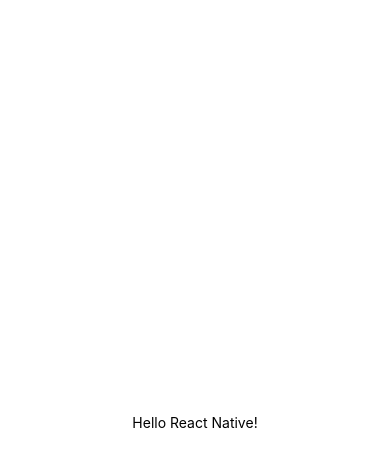
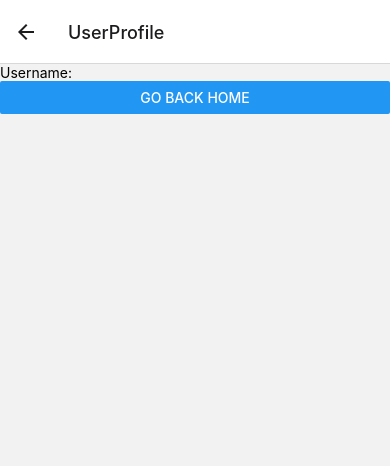
Before and after one commit to class-labs/hello-rn-old, a React Native app: screen /UserProfile in a window 390 px wide. Shown: the top 466 px of the page. Built offline with nearby package versions, Linux system fonts and the light colour scheme.

Commit message:
Add React Navigation

```diff
--- a/package.json
+++ b/package.json
@@ -14,10 +14,14 @@
     "test": "npm run typecheck && npm run lint && npm run format:check"
   },
   "dependencies": {
+    "@react-navigation/native": "^6.1.6",
+    "@react-navigation/native-stack": "^6.9.12",
     "expo": "~48.0.15",
     "expo-status-bar": "~1.4.4",
     "react": "18.2.0",
-    "react-native": "0.71.7"
+    "react-native": "0.71.7",
+    "react-native-safe-area-context": "4.5.0",
+    "react-native-screens": "~3.20.0"
   },
   "devDependencies": {
     "@babel/core": "^7.20.0",
--- a/src/App.tsx
+++ b/src/App.tsx
@@ -1,18 +1,20 @@
-import { StyleSheet, Text, View } from "react-native";
+import React from "react";
+import { NavigationContainer } from "@react-navigation/native";
+import { createNativeStackNavigator } from "@react-navigation/native-stack";
+
+import { Home } from "./Home";
+import { UserProfile } from "./UserProfile";
+import { RootStackParamList } from "./types/navigation";
+
+const Stack = createNativeStackNavigator<RootStackParamList>();
 
 export function App() {
   return (
-    <View style={styles.container}>
-      <Text>Hello React Native!</Text>
-    </View>
+    <NavigationContainer>
+      <Stack.Navigator>
+        <Stack.Screen name="Home" component={Home} />
+        <Stack.Screen name="UserProfile" component={UserProfile} />
+      </Stack.Navigator>
+    </NavigationContainer>
   );
 }
-
-const styles = StyleSheet.create({
-  container: {
-    flex: 1,
-    backgroundColor: "#fff",
-    alignItems: "center",
-    justifyContent: "center",
-  },
-});
--- /dev/null
+++ b/src/Home.tsx
@@ -0,0 +1,19 @@
+import { View, Button } from "react-native";
+import { useNavigation } from "@react-navigation/native";
+import { NativeStackNavigationProp } from "@react-navigation/native-stack";
+
+import { RootStackParamList } from "./types/navigation";
+
+type HomeNavigationProp = NativeStackNavigationProp<RootStackParamList, "Home">;
+
+export function Home() {
+  const navigation = useNavigation<HomeNavigationProp>();
+  return (
+    <View>
+      <Button
+        title="Go to User Profile"
+        onPress={() => navigation.navigate("UserProfile", { username: "bob" })}
+      />
+    </View>
+  );
+}
--- /dev/null
+++ b/src/UserProfile.tsx
@@ -0,0 +1,26 @@
+import { Button, Text, View } from "react-native";
+import { RouteProp, useNavigation, useRoute } from "@react-navigation/native";
+import { NativeStackNavigationProp } from "@react-navigation/native-stack";
+
+import { RootStackParamList } from "./types/navigation";
+
+type UserProfileNavigationProp = NativeStackNavigationProp<
+  RootStackParamList,
+  "UserProfile"
+>;
+
+type UserProfileRouteProp = RouteProp<RootStackParamList, "UserProfile">;
+
+export function UserProfile() {
+  const navigation = useNavigation<UserProfileNavigationProp>();
+  const { params } = useRoute<UserProfileRouteProp>();
+  return (
+    <View>
+      <Text>Username: {params?.username}</Text>
+      <Button
+        title="Go back home"
+        onPress={() => navigation.navigate("Home")}
+      />
+    </View>
+  );
+}
--- /dev/null
+++ b/src/types/navigation.ts
@@ -0,0 +1,4 @@
+export type RootStackParamList = {
+  Home: undefined;
+  UserProfile: { username: string };
+};
```
Also changed, not shown: 1 other file (tests, documents, lock files or other folders).
